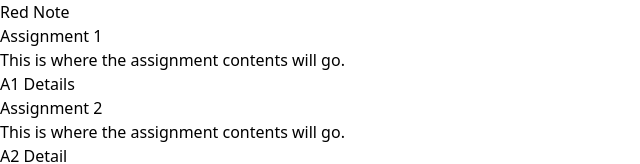
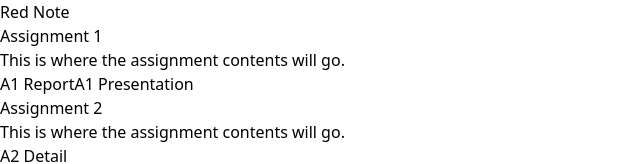
Before and after one commit to spencerhum04/Red-Note, a React (Vite) app: page / in a window 1280 px wide. Shown: the top 164 px of the page, without its empty margins (0-640 px from the left). Built offline with nearby package versions, Linux system fonts and the light colour scheme.

Commit message:
feat: presentation

```diff
--- a/src/routes/landing/sections/assignment-one.tsx
+++ b/src/routes/landing/sections/assignment-one.tsx
@@ -4,9 +4,10 @@ export default function AssignmentOne() {
             <div className="text-xl font-semibold">Assignment 1</div>
             <div>This is where the assignment contents will go.</div>
 
-            <div className="button-container mt-4">
+            <div className="flex gap-x-4 button-container mt-4">
                 <div className="button-text mb-2"></div>
-                <a href="/CISC322_Assignment_1.pdf" target="_blank" rel="noopener noreferrer" className="button-style bg-blue-500 text-white py-2 px-4 rounded hover:bg-blue-600">A1 Details</a>
+                <a href="/CISC322_Assignment_1.pdf" target="_blank" rel="noopener noreferrer" className="button-style bg-blue-500 text-white py-2 px-4 rounded hover:bg-blue-600">A1 Report</a>
+                <a href="/CISC322_A1_Presentation.pdf" target="_blank" rel="noopener noreferrer" className="button-style bg-blue-500 text-white py-2 px-4 rounded hover:bg-blue-600">A1 Presentation</a>
             </div>
 
         </div>
```
Also changed, not shown: 1 other file (tests, documents, lock files or other folders).
